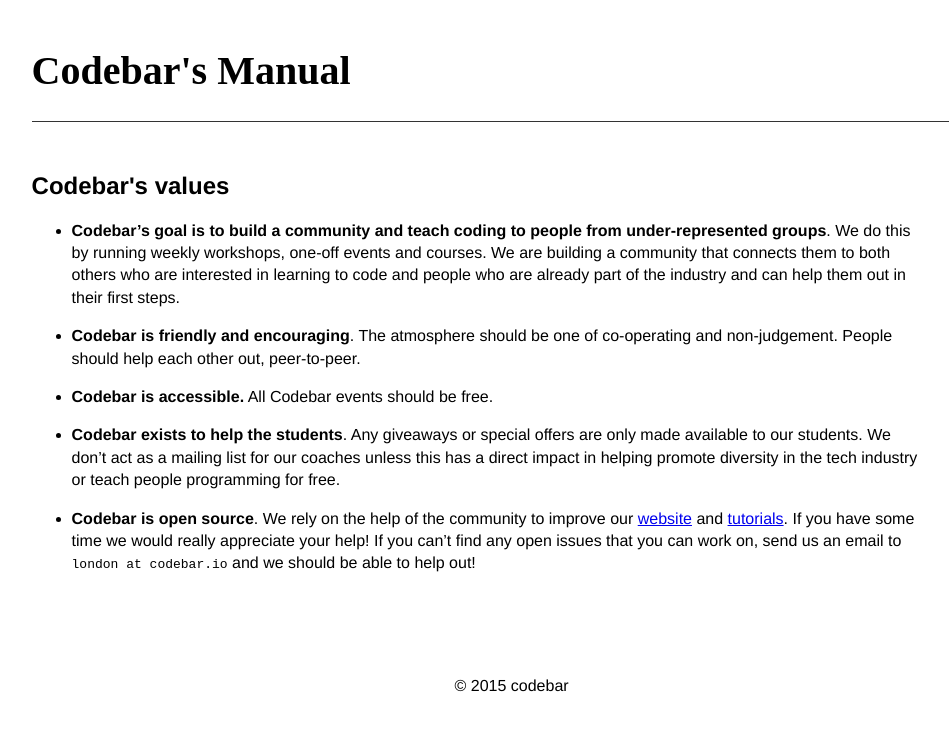
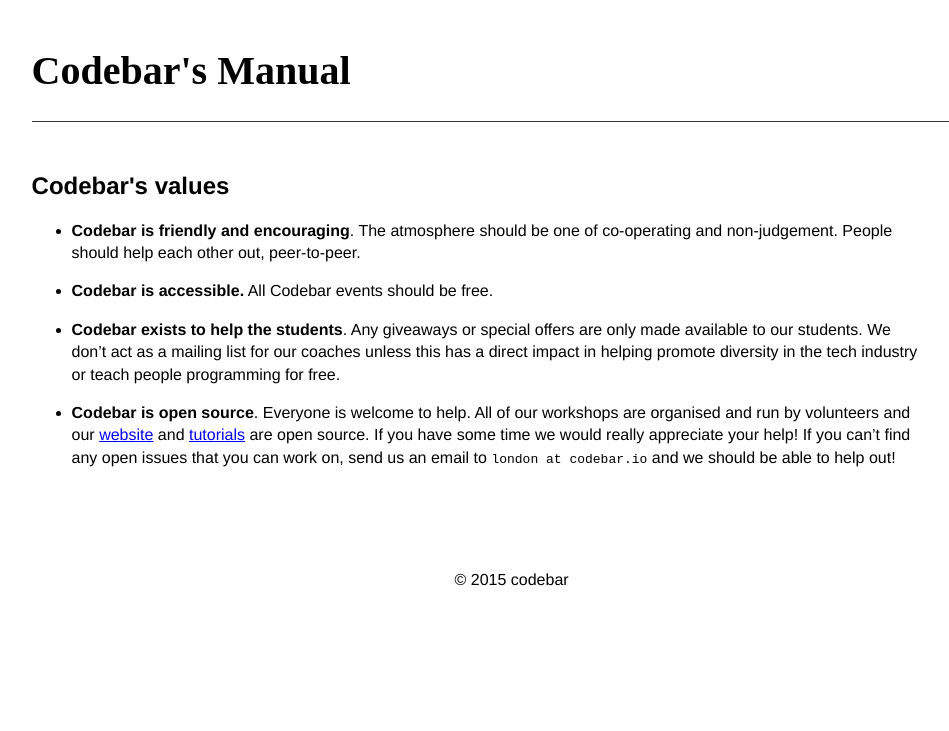
Before and after one commit to codebar/manual, a Jekyll site: the page built from _posts/2015-02-03-codebar-values.md, in a window 1280 px wide. Shown: the top 731 px of the page, without its empty margins (164-1113 px from the left). Built offline with Jekyll 4.4.1, drawn with Linux system fonts in a browser that asks for light colours; Markdown is read by kramdown in place of the engine named in the settings.

Commit message:
update core values

```diff
--- a/_posts/2015-02-03-codebar-values.md
+++ b/_posts/2015-02-03-codebar-values.md
@@ -2,8 +2,6 @@
 layout: post
 title: "Codebar's values"
 ---
-
-* **Codebar's goal is to build a community and teach coding to people from under-represented groups**. We do this by running weekly workshops, one-off events and courses. We are building a community that connects them to both others who are interested in learning to code and people who are already part of the industry and can help them out in their first steps.
 
 * **Codebar is friendly and encouraging**. The atmosphere should be one of co-operating and non-judgement. People should help each other out, peer-to-peer.
 
@@ -11,4 +9,4 @@
 
 * **Codebar exists to help the students**. Any giveaways or special offers are only made available to our students. We don't act as a mailing list for our coaches unless this has a direct impact in helping promote diversity in the tech industry or teach people programming for free.
 
-* **Codebar is open source**. We rely on the help of the community to improve our [website](https://github.com/codebar/planner) and [tutorials](https://github.com/codebar/tutorials). If you have some time we would really appreciate your help! If you can't find any open issues that you can work on, send us an email to `london at codebar.io` and we should be able to help out!
+* **Codebar is open source**. Everyone is welcome to help. All of our workshops are organised and run by volunteers and our [website](https://github.com/codebar/planner) and [tutorials](https://github.com/codebar/tutorials) are open source. If you have some time we would really appreciate your help! If you can't find any open issues that you can work on, send us an email to `london at codebar.io` and we should be able to help out!
```
